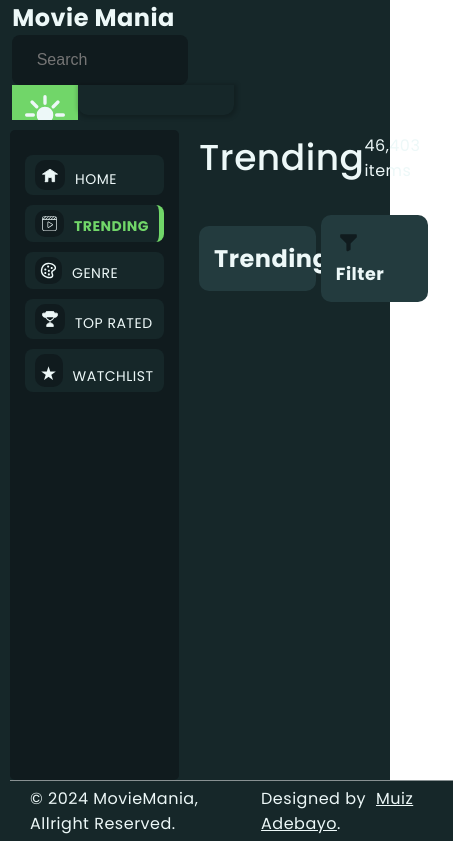
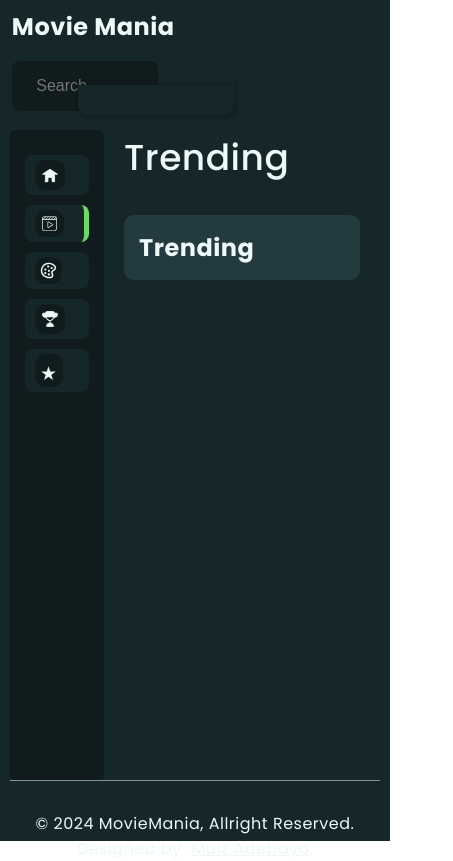
Before and after one commit to muizaddy/last-js-assignment, a plain HTML site: page trends.html in a window 390 px wide. Shown: the whole page, 453 px wide, since content can reach past the window. Drawn offline with Linux system fonts and the light colour scheme; no server answers.

Commit message:
Edited files

```diff
--- a/style.css
+++ b/style.css
@@ -267,17 +267,14 @@ body {
 }
 
 .main-container .tabs .tab-select {
-  display: flex;
-  flex-direction: row;
-  justify-content: space-between;
-  align-items: center;
+  display: inline-block;
   font-size: 15px;
   width: 100%;
 }
 
 .main-container .tabs .tab-select li {
   padding: 2px 10px;
-  width: 50%;
+  width: 100%;
   border-radius: 10px;
   list-style-type: none;
   margin-right: 5px;
@@ -630,12 +627,40 @@ body {
     cursor: pointer;
   }
   .grid-container .navbar .container {
-    max-width: 1900px;
     width: 99%;
     display: flex;
     flex-direction: column;
     justify-content: space-around;
     align-items: flex-start;
+    }
 
-  }
+    .main-container .video-grid .vid_collection .trending {
+      overflow: hidden;
+      width: 100px;
+      height: 175px;
+      border-radius: 5px;
+      box-shadow: 1px 1px 5px 4px rgba(0, 0, 0, 0.3);
+    }
+
+    .main-container .video-grid .vid_collection .trending .trend_img {
+      width: 100px;
+      border-radius: 5px;
+      object-fit: cover;
+      transition: transform 0.5s ease-in-out;
+    }
+    .foot {
+      grid-area: foot;
+      /* margin-top: 100px; */
+      height: 50px;
+      background-color: var(--bg-background);
+      display: flex;
+      flex-direction: column;
+      justify-content: space-between;
+      align-items: center;
+      padding: 30px 20px;
+      border-top: 1px solid #f2f2f285;
+    }
+    .side-text{
+      display: none;
+    }
 }
--- a/trends.html
+++ b/trends.html
@@ -20,14 +20,7 @@
             />
           </div>
 
-          <button class="btn btn-mode">
-            <img src="./assets/light_mode.svg" alt="login" class="utility" />
-            <span class="mode">Light Mode</span>
-          </button>
-          <button class="btn btn-dark">
-            <img src="./assets/dark_mode.svg" alt="login" class="utility" />
-            <span class="mode">Dark Mode</span>
-          </button>
+
         </div>
       </nav>
       <aside class="sidebar">
@@ -38,7 +31,7 @@
                 src="./assets/home-svgrepo-com.svg"
                 alt="home-icon"
                 class="side-icon"
-              />HOME</a
+              /><h4 class="side-text">HOME</h4></a
             >
           </li>
           <li class="current-list">
@@ -47,7 +40,7 @@
                 src="./assets/movies-svgrepo-com.svg"
                 alt="movie-icon"
                 class="side-icon"
-              />TRENDING</a
+              /><h4 class="side-text">TRENDING</h4></a
             >
           </li>
 
@@ -57,7 +50,7 @@
                 src="./assets/color-palette-svgrepo-com (1).svg"
                 alt="palette-icon"
                 class="side-icon"
-              />GENRE</a
+              /><h4 class="side-text">GENRE</h4></a
             >
           </li>
           <li>
@@ -66,12 +59,12 @@
                 src="./assets/trophy-svgrepo-com.svg"
                 alt="palette-icon"
                 class="side-icon"
-              />TOP RATED</a
+              /><h4 class="side-text">TOP RATED</h4></a
             >
           </li>
           <li>
             <a href="./watch-list.html"
-              ><span class="side-icon suit">&bigstar;</span> WATCHLIST</a
+              ><span class="side-icon suit">&bigstar;</span> <h4 class="side-text">WATCHLIST</h4></a
             >
           </li>
         </ul>
@@ -82,9 +75,7 @@
             <div class="topic_head">
               <h2>Trending</h2>
             </div>
-            <div class="topic_numbers">
-              <div class="numbers">46,403 items</div>
-            </div>
+
           </div>
 
           <section class="sect">
@@ -93,16 +84,7 @@
                 <h3 class="topic">Trending</h3>
               </li>
 
-              <li>
-                <span class="filter-search">
-                  <img
-                    src="./assets/filter-2.svg"
-                    alt="filter-icon"
-                    class="utility"
-                  />
-                  <h3 class="filter-text">Filter</h3>
-                </span>
-              </li>
+
             </ul>
 
             <div class="video-grid">
```
